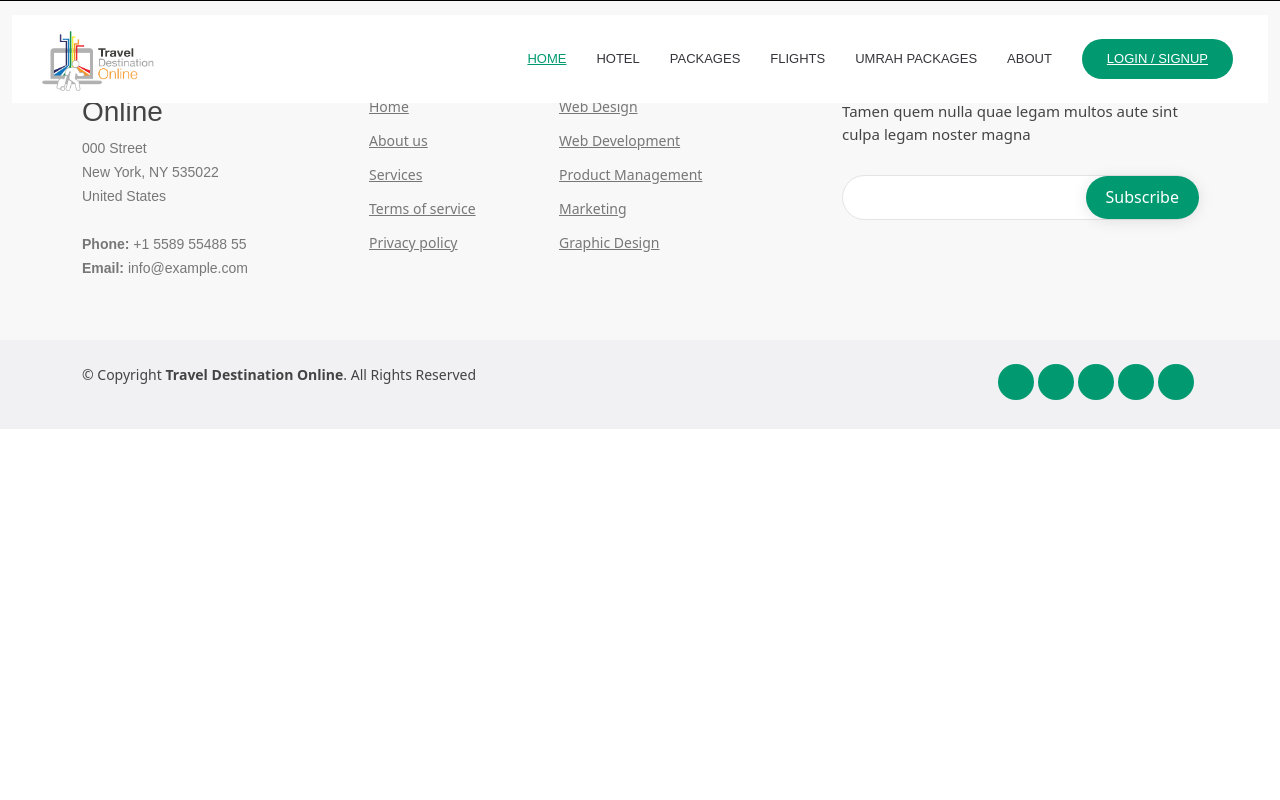
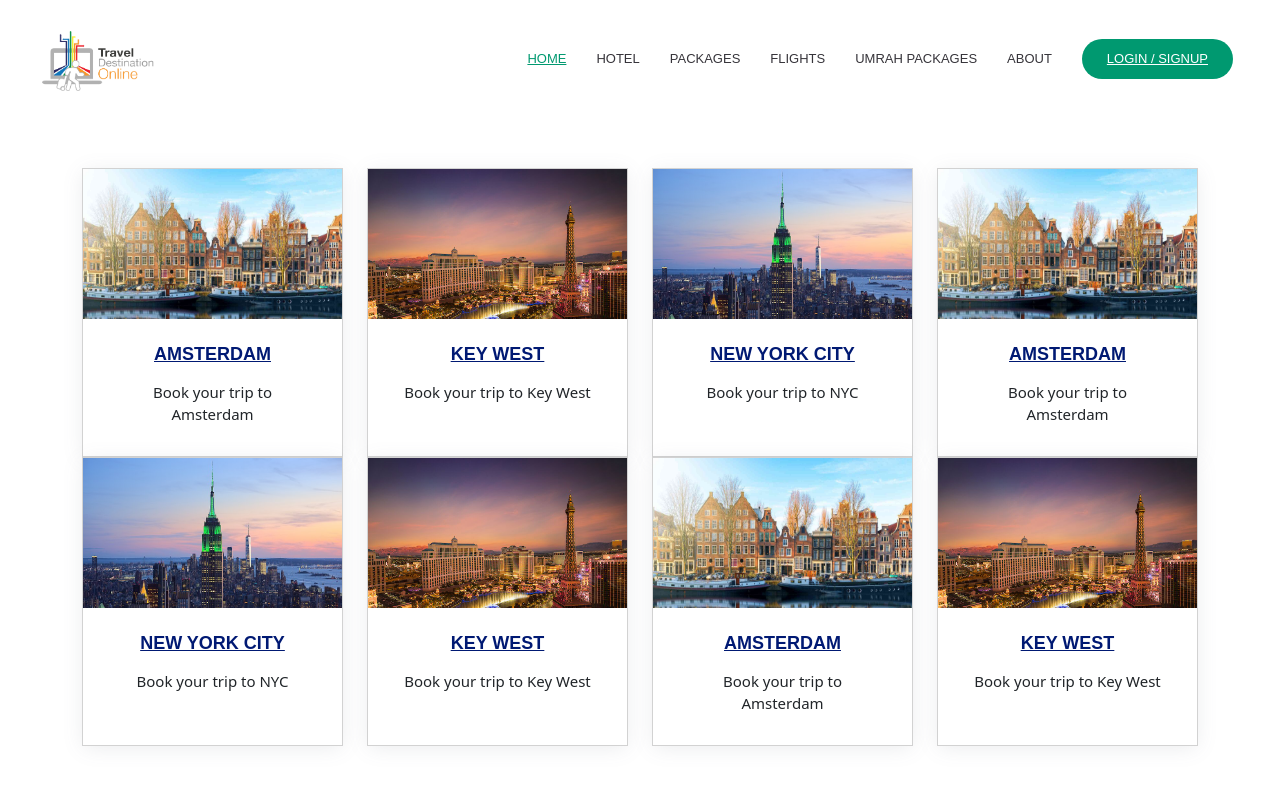
Before and after one commit to 2WBA123/Travel-Destination, a React (Create React App) app: page /umrah in a window 1280 px wide. Shown: the top 800 px of the page. Built offline with nearby package versions, Linux system fonts and the light colour scheme.

Commit message:
added some new components

```diff
--- a/src/App.js
+++ b/src/App.js
@@ -5,6 +5,7 @@ import Header from './components/Header';
 import AboutPage from './pages/AboutPage/AboutPage';
 import LoginSection from './pages/Login/LoginPage';
 import { BrowserRouter as Router, Route, Routes } from "react-router-dom"
+import Umrah from './pages/UmrahPackage/Umrah';
 
 function App() {
   return (
@@ -15,6 +16,8 @@ function App() {
         <Routes>
           <Route path='/' element={<LoginSection />} />
           <Route path='/aboutus' element={<AboutPage />} />
+          <Route path='/umrah' element={<Umrah />} />
+
         </Routes>
         <Footer />
       </Router>
--- /dev/null
+++ b/src/components/BookingCard.jsx
@@ -0,0 +1,32 @@
+import React from 'react';
+
+function BookingCard({ items, heading }) {
+  return (
+    <section id="why-us" className="services">
+      <div className="container">
+        <div className="row">
+          <div className="section-title text-center" data-aos="fade-left">
+            <h2>{heading}</h2>
+          </div>
+          <div className="col-lg-12 d-flex align-items-stretch">
+            <div className="row">
+              {items.map((item, index) => (
+                <div className="col-lg-3 col-md-6 col-sm-12 col-12" data-aos="fade-up" data-aos-delay={100 + (index * 100)}>
+                  <div className="card">
+                    <div className="card-img">
+                      <img src={item.imageSrc} alt="" className="img-fluid" />
+                    </div>
+                    <h3><a href={item.link} className="stretched-link">{item.title}</a></h3>
+                    <p>{item.description}</p>
+                  </div>
+                </div>
+              ))}
+            </div>
+          </div>
+        </div>
+      </div>
+    </section>
+  );
+}
+
+export default BookingCard;
--- /dev/null
+++ b/src/pages/UmrahPackage/Umrah.jsx
@@ -0,0 +1,67 @@
+import React from 'react';
+import BookingCard from '../../components/BookingCard';
+
+function Umrah() {
+    const items = [
+        {
+            imageSrc: '/img/countries/1.jpg',
+            title: 'Amsterdam',
+            link: 'listing.html',
+            description: 'Book your trip to Amsterdam',
+        },
+        {
+            imageSrc: '/img/countries/2.jpg',
+            title: 'Key West',
+            link: '#',
+            description: 'Book your trip to Key West',
+        },
+        {
+            imageSrc: '/img/countries/4.jpg',
+            title: 'New York City',
+            link: '#',
+            description: 'Book your trip to NYC',
+        },
+        {
+            imageSrc: '/img/countries/1.jpg',
+            title: 'Amsterdam',
+            link: '#',
+            description: 'Book your trip to Amsterdam',
+        },
+        {
+            imageSrc: '/img/countries/4.jpg',
+            title: 'New York City',
+            link: '#',
+            description: 'Book your trip to NYC',
+        },
+        {
+            imageSrc: '/img/countries/2.jpg',
+            title: 'Key West',
+            link: '#',
+            description: 'Book your trip to Key West',
+        },
+        {
+            imageSrc: '/img/countries/1.jpg',
+            title: 'Amsterdam',
+            link: '#',
+            description: 'Book your trip to Amsterdam',
+        },
+        {
+            imageSrc: '/img/countries/2.jpg',
+            title: 'Key West',
+            link: '#',
+            description: 'Book your trip to Key West',
+        },
+
+        // Add more item objects as needed
+    ];
+
+    return (
+        <div>
+
+            <BookingCard items={items} heading= "WHY BOOK WITH US?"/>
+
+        </div>
+    );
+}
+
+export default Umrah;
```
